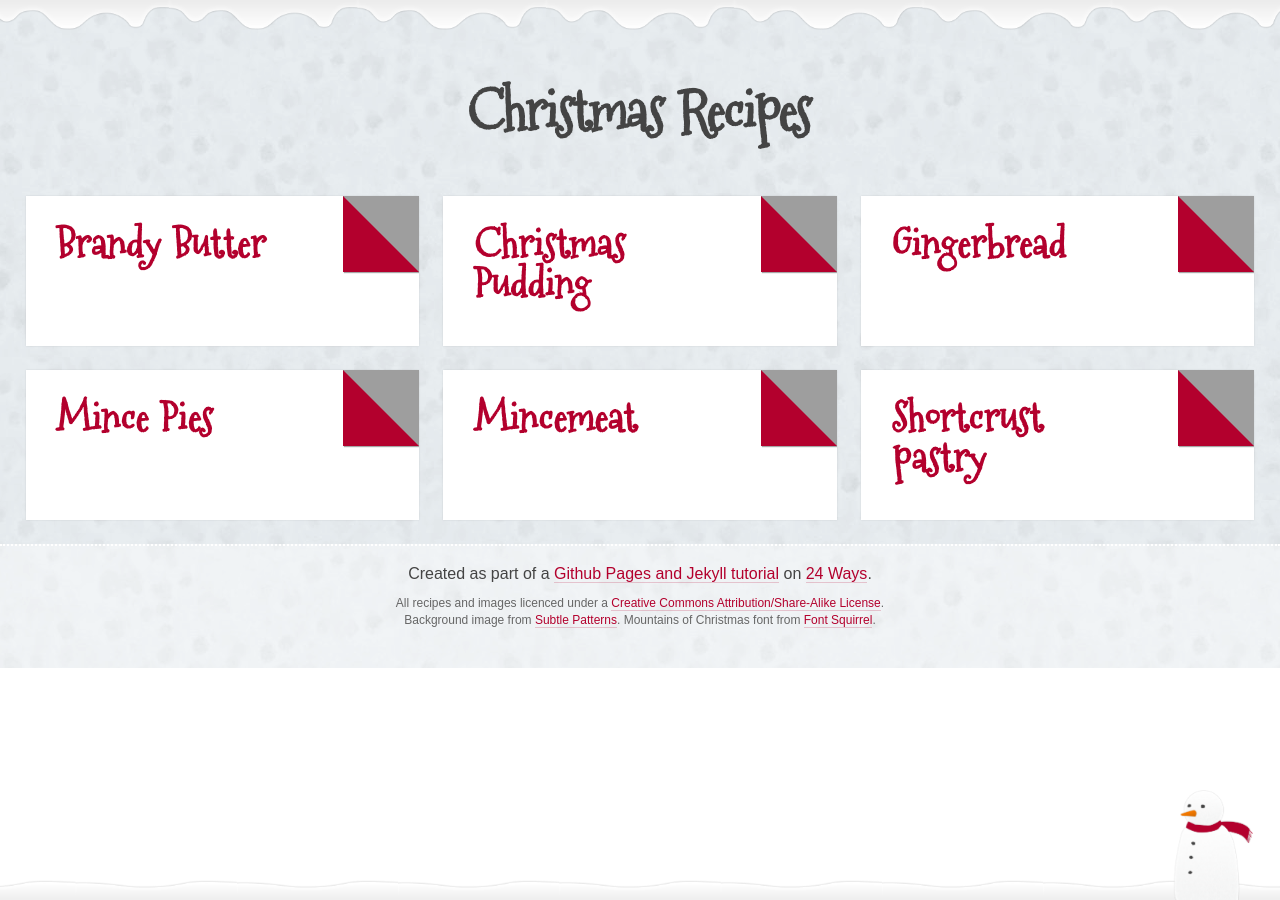
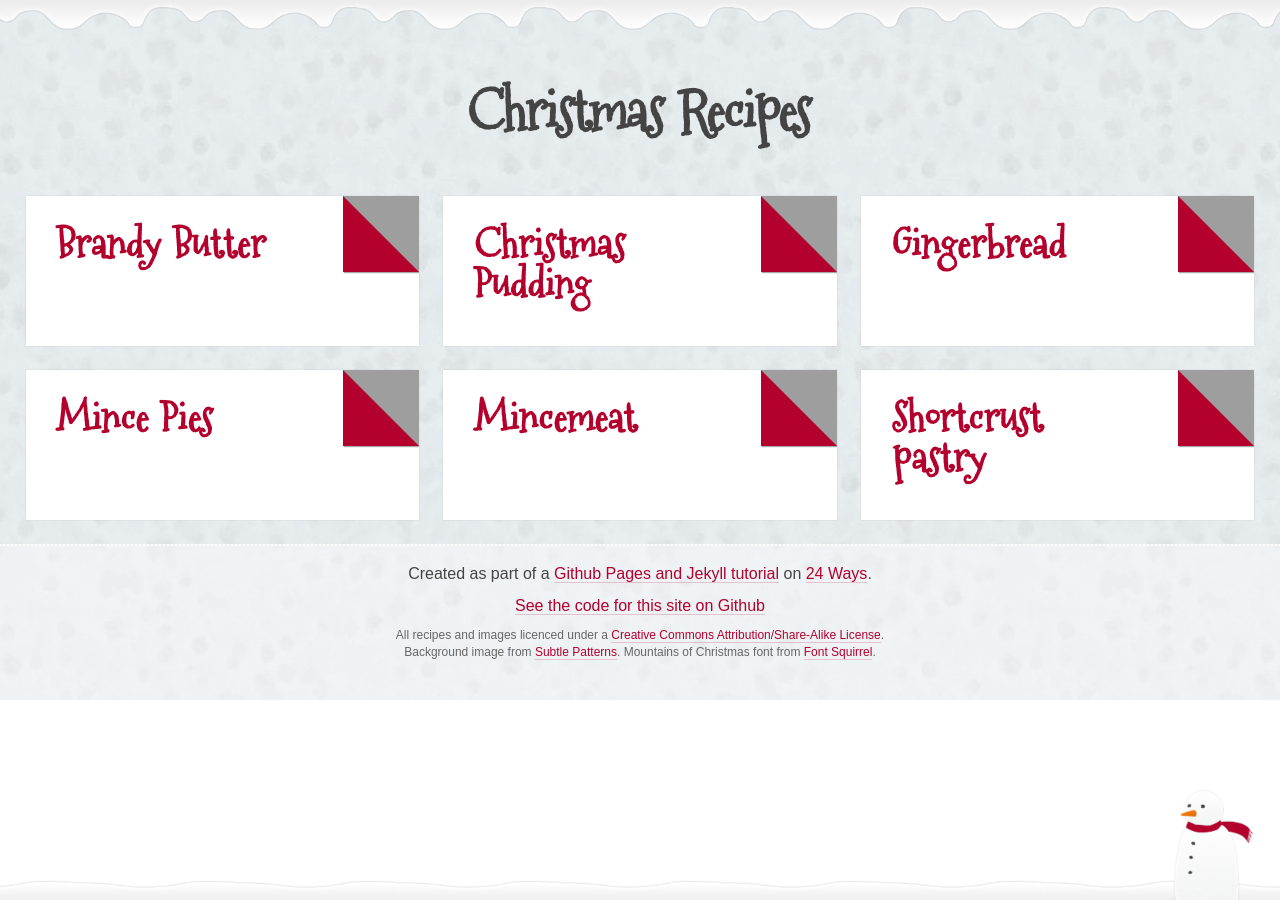
Before and after one commit to maban/christmas-recipes, a Jekyll site: the page built from index.md, in a window 1280 px wide, cut to the strip 0-900 px from the top of the page. Built offline with Jekyll 4.4.1, drawn with Linux system fonts in a browser that asks for light colours; Markdown is read by kramdown in place of the engine named in the settings; grey boxes are pictures that could not be loaded.

Commit message:
Add link to repo

```diff
--- a/_includes/foot.html
+++ b/_includes/foot.html
@@ -1,8 +1,8 @@
     <footer class="global-footer">
         <p>Created as part of a <a href="http://24ways.org/2013/get-started-with-github-pages/">Github Pages and Jekyll tutorial</a> on <a href="http://24ways.org/">24 Ways</a>.</p>
+        <p><a href="https://github.com/maban/christmas-recipes">See the code for this site on Github</a></p>
         <small>All recipes and images licenced under a <a href="http://creativecommons.org/licenses/by-sa/3.0/">Creative Commons Attribution/Share-Alike License</a>.</small>
         <small>Background image from <a href="http://subtlepatterns.com/">Subtle Patterns</a>. Mountains of Christmas font from <a href="http://www.fontsquirrel.com/fonts/mountains-of-christmas">Font Squirrel</a>.</small>
-
     </footer>
 
     </div>
```
Also changed, not shown: 2 other files.
